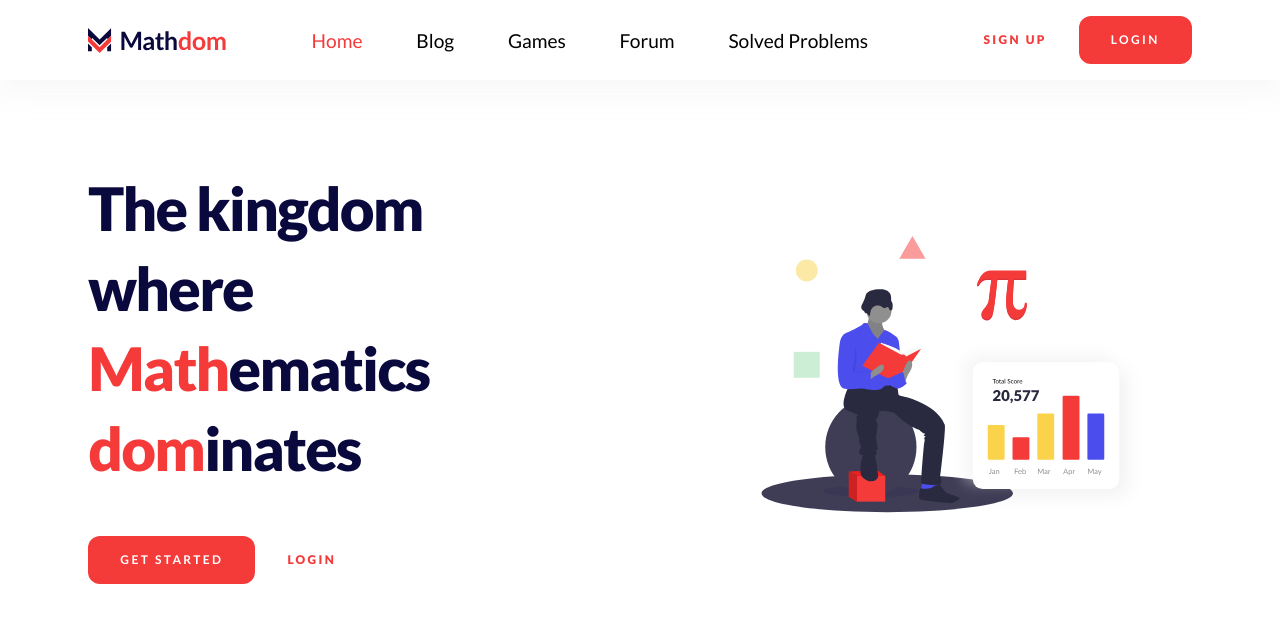
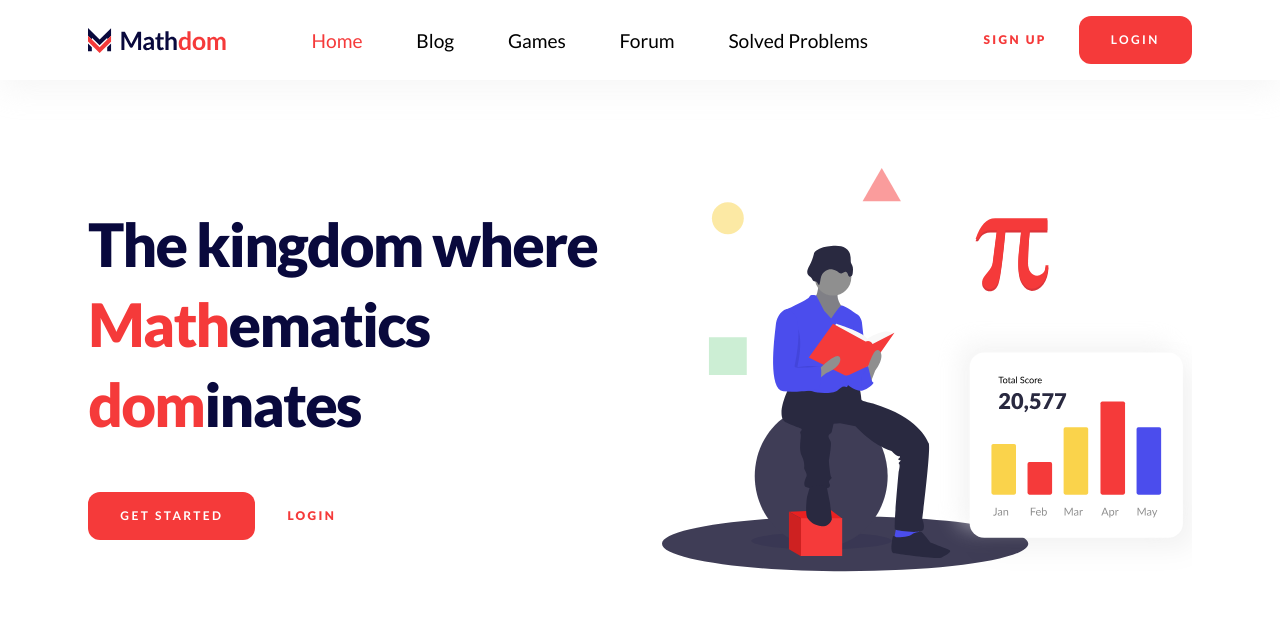
Before and after one commit to Steph-crown/mathdom, a Next.js app: page / in a window 1280 px wide. Shown: the top 622 px of the page. Built offline with nearby package versions, Linux system fonts and the light colour scheme.

Commit message:
Created banner component

```diff
--- a/components/banner/banner.jsx
+++ b/components/banner/banner.jsx
@@ -1,15 +1,15 @@
 import { SolidButton, TransparentButton } from "../buttons/buttons";
 import { BannerContainer } from "./style";
 import Image from "next/image"
+
+import BannerImage from "./../../public/banner-image.svg"
 
 
 // let innerWidth = window.innerWidth
 
 export const Banner = () => {
+    let innerWidth = 0
 
-    if (process.browser) {
-        let innerWidth = window.innerWidth
-}
     return (
         <BannerContainer>
             <div>
@@ -26,12 +26,12 @@ export const Banner = () => {
             <div>
                 {/* {console.log(window)} */}
                 <Image
-                    src="/banner-image.svg"
-                    height={357}
-                    width={(574 / 1152) * innerWidth }
+                    src={BannerImage}
+
                     alt="Banner Image"
-                    unoptimized={true}
                 />
+
+
             </div>
         </BannerContainer>
     );
--- a/components/banner/style.jsx
+++ b/components/banner/style.jsx
@@ -18,7 +18,7 @@ export const BannerContainer = styled.div`
     }
 
     &>div {
-        width: 45%;
+        width: 48%;
     }
 
     .button-flex {
@@ -29,6 +29,19 @@ export const BannerContainer = styled.div`
         padding: var(--padding-tablet);
     }
 
+    @media (max-width: ${BREAKPOINTS.postMobile}) {
+        flex-direction: column;
+        &>div {
+            width: 100%;
+        }
+
+        &>div:nth-child(2) {
+            width: 80%;
+            margin-top: 3em;
+        }
+    }
+
+
     @media (max-width: ${BREAKPOINTS.mobile}) {
         padding: var(--padding-mobile);
     }
--- a/components/header/style.jsx
+++ b/components/header/style.jsx
@@ -30,6 +30,10 @@ export const HeaderContainer = styled.header`
         display: none;
     }
 
+    div.auth {
+        display: flex;
+    }
+
     @media (max-width: ${BREAKPOINTS.tablet}) {
         div.auth {
             display: none;
--- a/const.js
+++ b/const.js
@@ -1,7 +1,8 @@
 export const BREAKPOINTS = {
     desktop: "1152px",
     tablet: "1024px",
-    mobile: "414px"
+    mobile: "414px",
+    postMobile: "800px"
 }
 
 export const BREAKPOINTS_NUM = {
```
